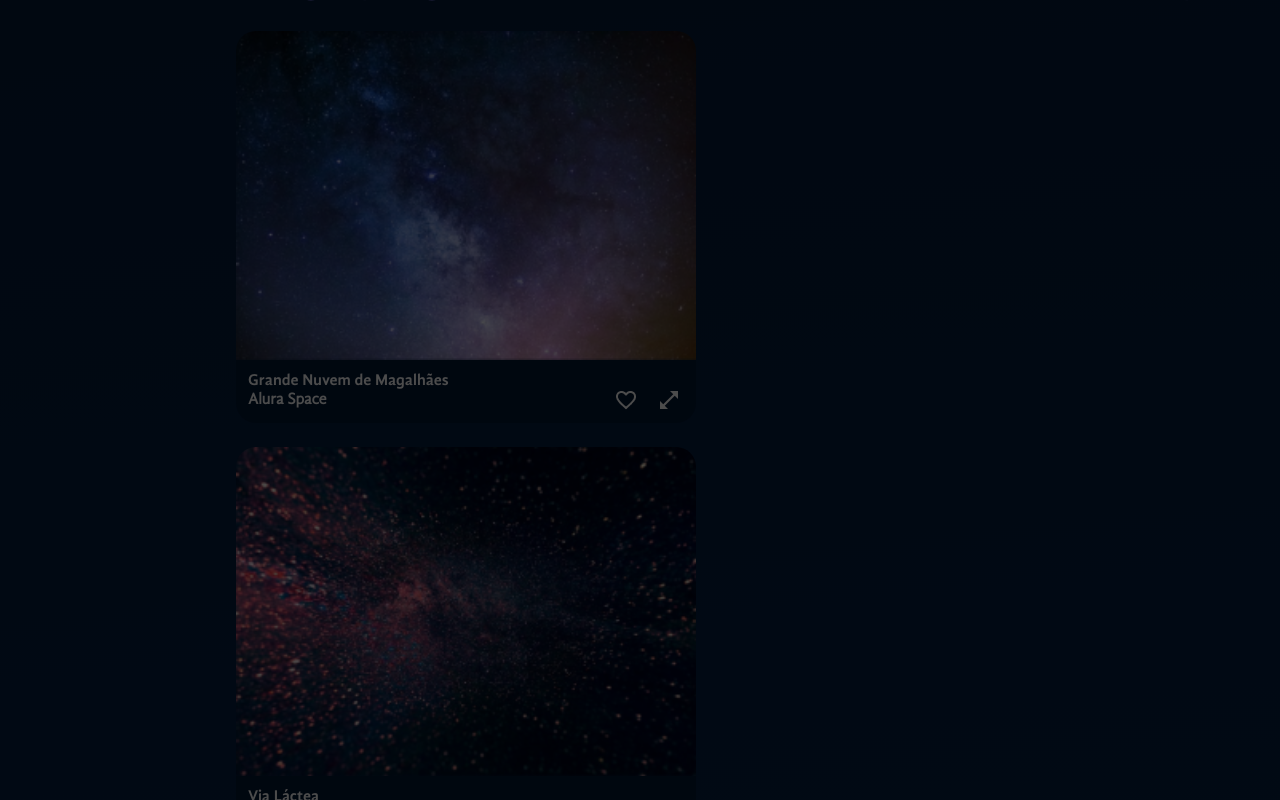
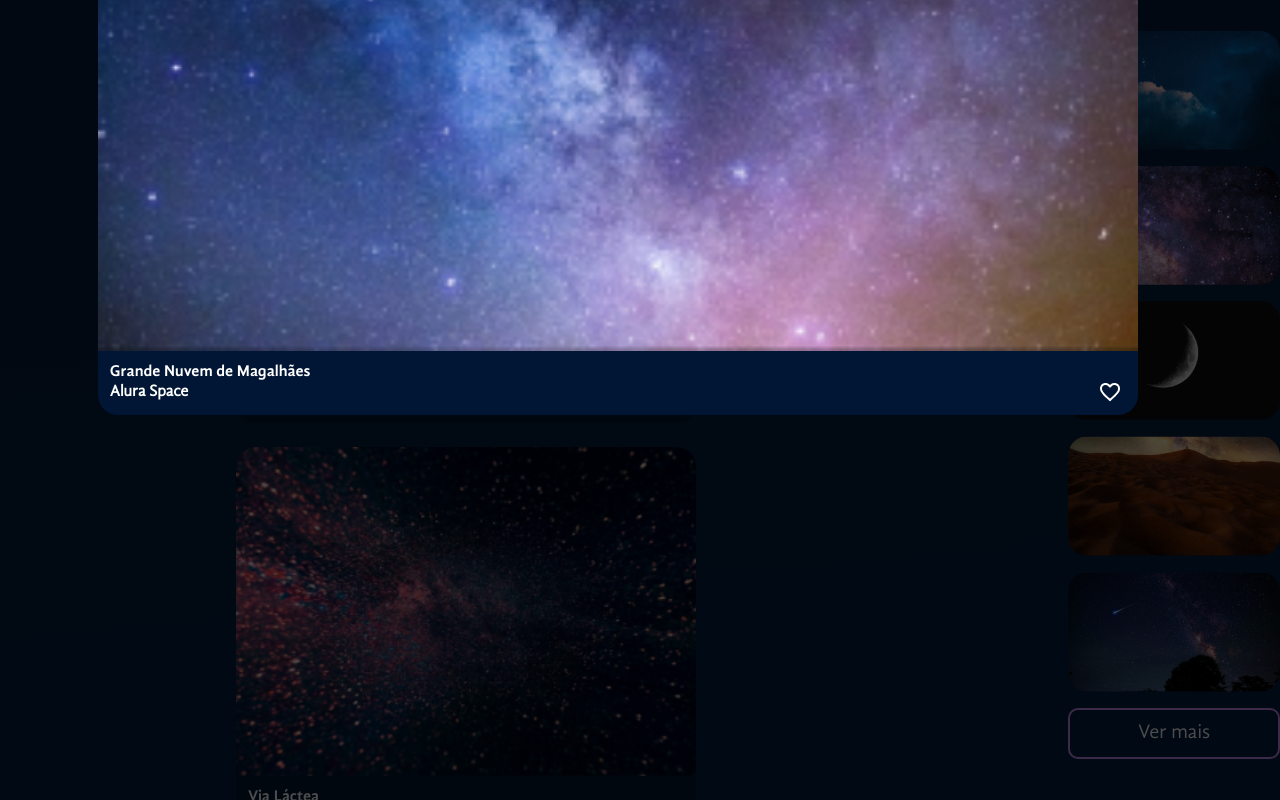
Before and after one commit to jeff-pedro/learn-react-space-app, a React (Vite) app: page / in a window 1280 px wide. Both pictures are taken after a click on the button 669 px from the left and 1087 px from the top of the page. Shown: the part 687-1487 px from the top of the page. Built offline with nearby package versions, Linux system fonts and the light colour scheme.

Commit message:
implementando modal de zoom

```diff
--- a/src/App.jsx
+++ b/src/App.jsx
@@ -58,6 +58,9 @@
       </AppContainer>
       <ModalZoom
         foto={fotoSelecionada}
+        aoFechar={(e) => {
+          e.target.close("Teste");
+        }}
       />
     </FundoGradiente>
   )
--- /dev/null
+++ b/src/componentes/Galeria/Populares/fotos-populares.json
@@ -0,0 +1,27 @@
+[
+  {
+    "alt": "Grande Nuvem de Magalhães",
+    "path": "/imagens/populares/foto-1.png",
+    "id": "1"
+  },
+  {
+    "alt": "Via Láctea",
+    "path": "/imagens/populares/foto-2.png",
+    "id": "2"
+  },
+  {
+    "alt": "Lua: quarto minguante",
+    "path": "/imagens/populares/foto-3.png",
+    "id": "3"
+  },
+  {
+    "alt": "Galáxia de Andrómeda",
+    "path": "/imagens/populares/foto-4.png",
+    "id": "4"
+  },
+  {
+    "alt": "Estrela Pistola",
+    "path": "/imagens/populares/foto-5.png",
+    "id": "5"
+  }
+]
--- a/src/componentes/Galeria/Populares/index.jsx
+++ b/src/componentes/Galeria/Populares/index.jsx
@@ -1,8 +1,40 @@
+import styled from "styled-components"
 import Titulo from "../../Titulo"
+import fotos from "./fotos-populares.json"
+
+const ColunaFotos = styled.section`
+  display: flex;
+  flex-direction: column;
+  gap: 16px;
+`
+
+const Imagens = styled.img`
+  max-width: 212px;
+  border-radius: 20px;
+`
+
+const Botao = styled.button`
+  background: transparent;
+  color: #FFF;
+  border: 2px solid;
+  border-color: #C98CF1;
+  border-radius: 10px;
+  padding: 12px 20px;
+  font-size: 20px;
+  width: 100%;
+  margin-top: 16px;
+  cursor: pointer;
+`
 
 const Populares = () => {
   return (
-    <Titulo $alinhamento="center">Populares</Titulo>
+    <section>
+      <Titulo $alinhamento="center">Populares</Titulo>
+      <ColunaFotos>
+        {fotos.map(foto => <Imagens key={foto.id} src={foto.path} alt={foto.alt} />)}
+      </ColunaFotos>
+      <Botao>Ver mais</Botao>
+    </section>
   )
 }
 
--- a/src/componentes/ModalZoom/index.jsx
+++ b/src/componentes/ModalZoom/index.jsx
@@ -1,5 +1,6 @@
 import styled from "styled-components"
 import Imagem from "../Galeria/Imagem"
+import BotaoIcone from "../BotaoIcone"
 
 const Overlay = styled.div`
  background-color: rgba(0, 0, 0, 0.7);
@@ -13,20 +14,35 @@
 const DialogEstilizada = styled.dialog`
   position: absolute;
   top: 294px;
+  background: transparent;
+  padding: 0;
+  border: 0;
+  width: 1156px;
+  display: flex;
+  justify-content: center;
+  form {
+    button {
+      position: relative;
+      top: 20px;
+      right: 60px;
+    }
+  }
 `
 
-const ModalZoom = ({ foto }) => {
+const ModalZoom = ({ foto, aoFechar }) => {
   return (
     <>
       {foto && <>
         <Overlay />
-        <DialogEstilizada open={!!foto}>
+        <DialogEstilizada open={!!foto} onClose={aoFechar}>
           <Imagem
             foto={foto}
             expandida={true}
           />
           <form method="dialog">
-            <button>OK</button>
+            <BotaoIcone>
+              <img src="/icones/fechar.png" alt="Icone de fechar" />
+            </BotaoIcone>
           </form>
         </DialogEstilizada>
       </>}
```
